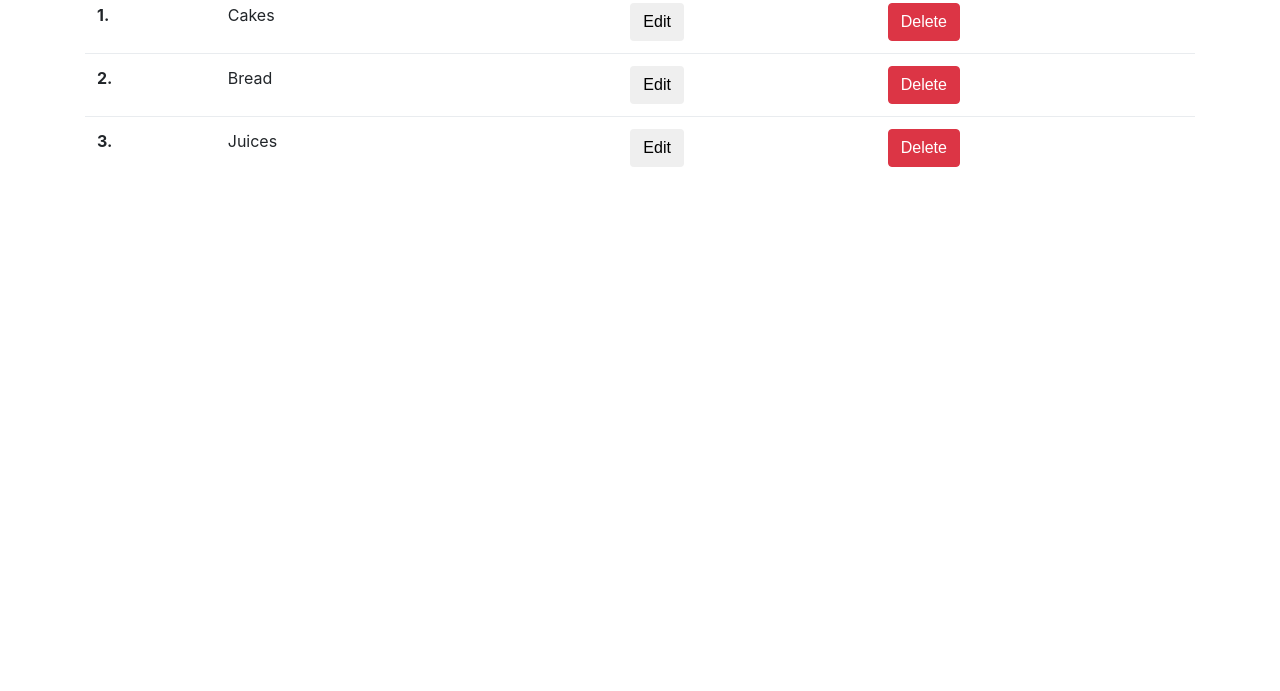
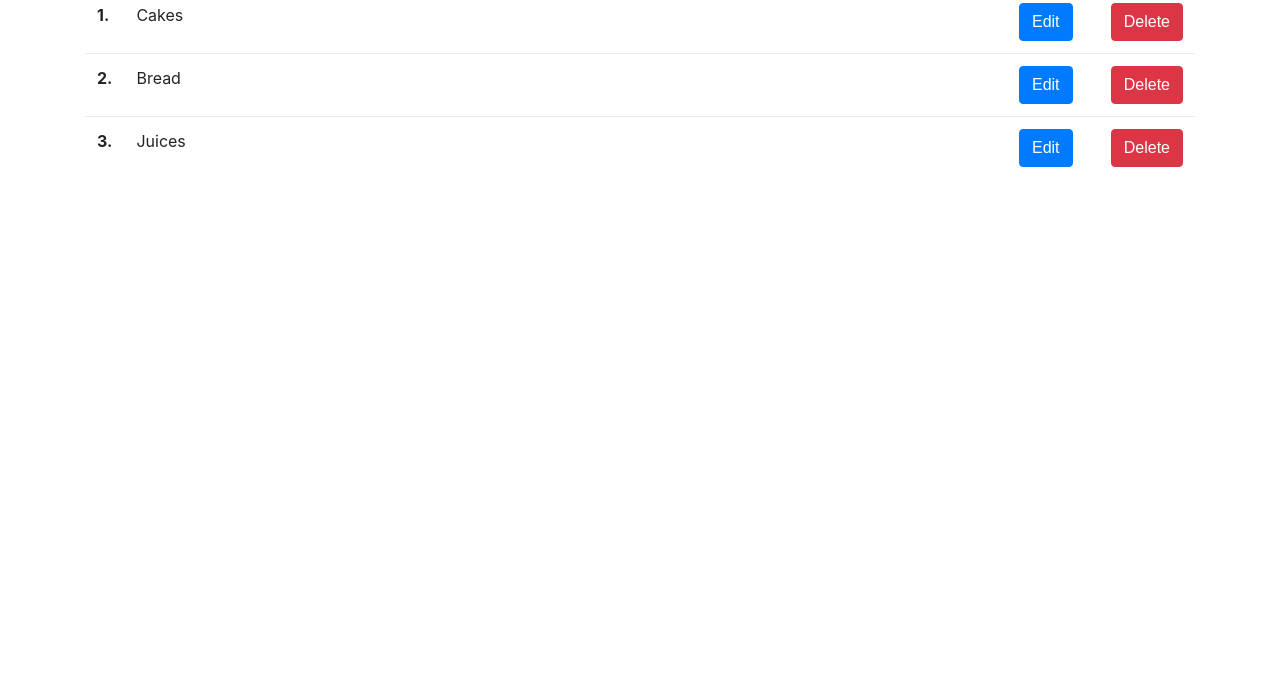
Before and after one commit to matthewacha/YummyRecipes, a plain HTML site: page docs/categories_list.html in a window 1280 px wide. Shown: the part 109-800 px from the top of the page. Drawn offline with Linux system fonts and the light colour scheme.

Commit message:
Fix table layout in categories_list.html

```diff
--- a/docs/categories_list.html
+++ b/docs/categories_list.html
@@ -48,27 +48,21 @@
                         <tbody>
                             <tr>
                                 <th scope="row">1.</th>
-                                <td colspan="3">Cakes</td>
-                                <td></td>
-                                <td></td>
-                                <td><button class="btn">Edit</button></td>
-                                <td><button class="btn btn-danger">Delete</button></td>
+                                <td class="col-10">Cakes</td>
+                                <td class="col-1"><button class="btn btn-primary">Edit</button></td>
+                                <td class="col-1"><button class="btn btn-danger">Delete</button></td>
                             </tr>
                             <tr>
                                 <th scope="row">2.</th>
-                                <td colspan="3">Bread</td>
-                                <td></td>
-                                <td></td>
-                                <td><button class="btn">Edit</button></td>
-                                <td><button class="btn btn-danger">Delete</button></td>
+                                <td class="col-10">Bread</td>
+                                <td class="col-1"><button class="btn btn-primary">Edit</button></td>
+                                <td class="col-1"><button class="btn btn-danger">Delete</button></td>
                             </tr>
                             <tr>
                                 <th scope="row">3.</th>
-                                <td colspan="3">Juices</td>
-                                <td></td>
-                                <td></td>
-                                <td><button class="btn">Edit</button></td>
-                                <td><button class="btn btn-danger">Delete</button></td>
+                                <td class="col-10">Juices</td>
+                                <td class="col-1"><button class="btn btn-primary">Edit</button></td>
+                                <td class="col-1"><button class="btn btn-danger">Delete</button></td>
                             </tr>
                         </tbody>
                     </table>
```
